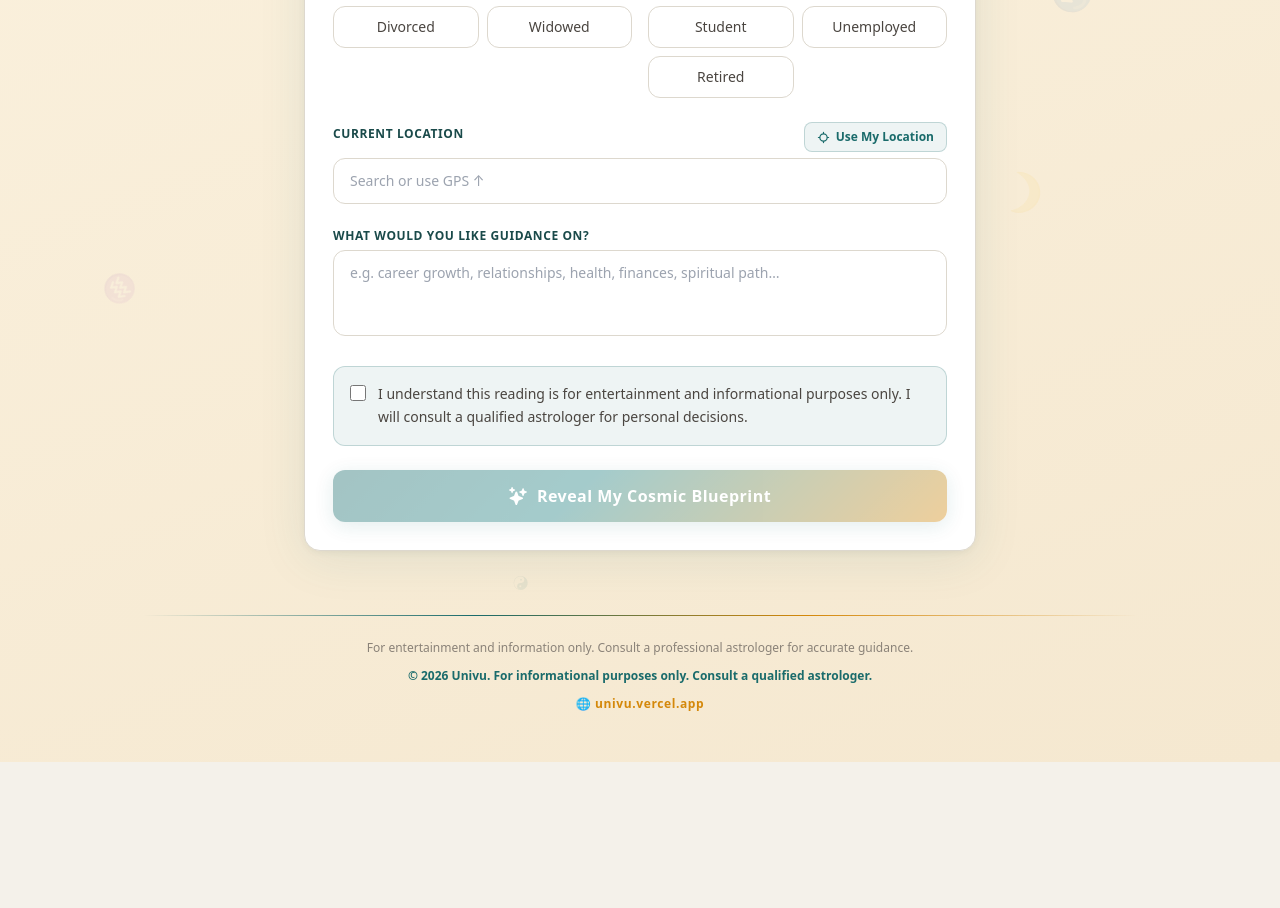
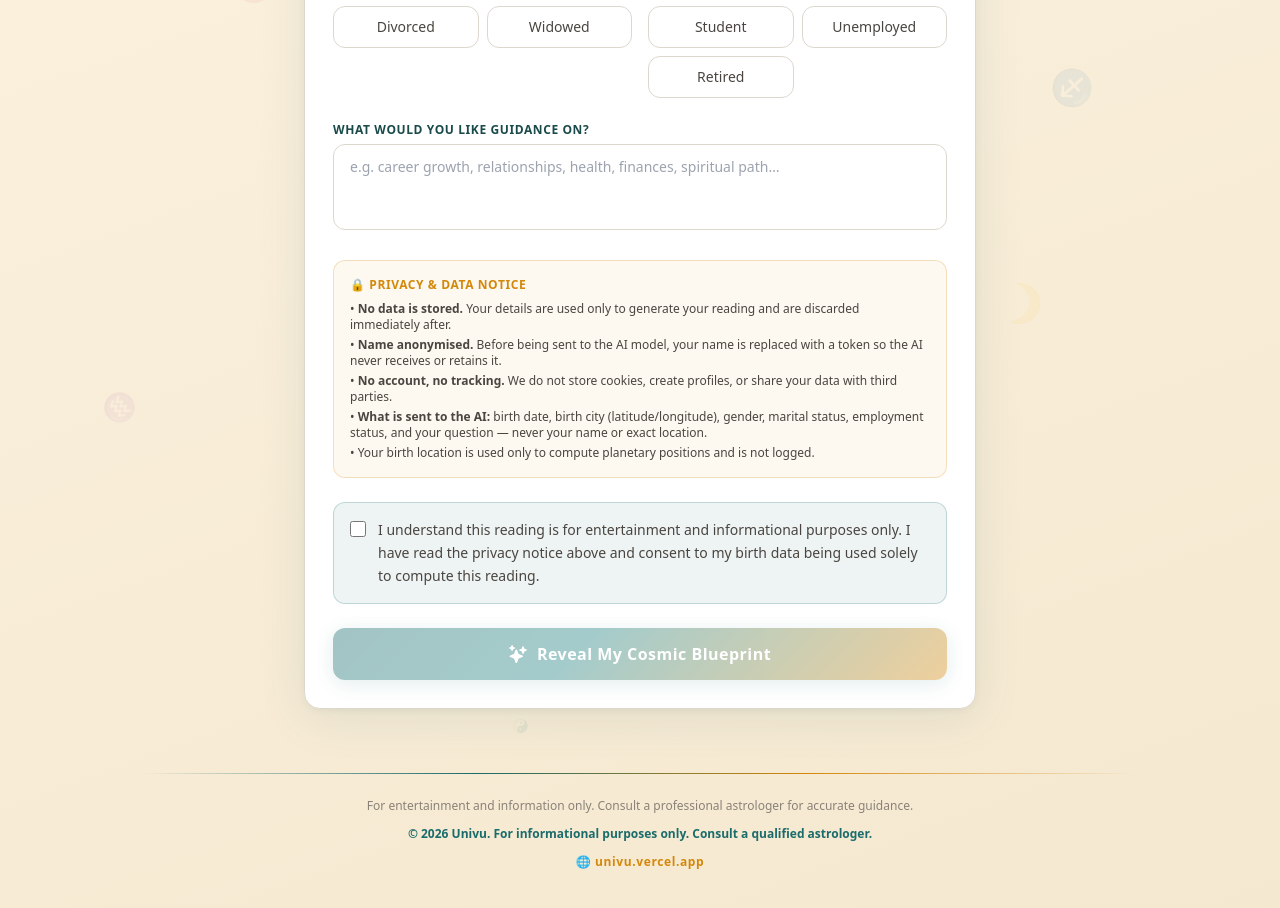
Before and after one commit to ramarepalli86-hue/Univu, a Next.js app: page / in a window 1280 px wide. Shown: the part 1200-2108 px from the top of the page. Before the commit the page ends 1962 px from the top, so only its background shows below. Built offline with nearby package versions, Linux system fonts and the light colour scheme.

Commit message:
privacy: remove current location, anonymise name before AI, add PII disclosure in form

```diff
--- a/src/app/api/personal-reading/route.ts
+++ b/src/app/api/personal-reading/route.ts
@@ -262,12 +262,18 @@ export async function POST(req: NextRequest) {
       return NextResponse.json({ error: 'section and context required' }, { status: 400 });
     }
 
+    // ── PII: replace real name with an anonymous token before sending to the AI ──
+    const anonContext: ReadingContext = {
+      ...context,
+      name: 'the Seeker',  // real name never reaches the AI model
+    };
+
     const promptFn = SECTION_PROMPTS[section];
     if (!promptFn) {
       return NextResponse.json({ error: 'Unknown section: ' + section }, { status: 400 });
     }
 
-    const userPrompt = promptFn(context);
+    const userPrompt = promptFn(anonContext);
 
     const completion = await groq.chat.completions.create({
       model: 'llama-3.3-70b-versatile',
--- a/src/app/api/reading/route.ts
+++ b/src/app/api/reading/route.ts
@@ -7,7 +7,6 @@ export async function POST(req: NextRequest) {
 
     const {
       name, dob, timeOfBirth, birthLat, birthLng, birthCity,
-      currentLat, currentLng, currentCity,
       gender, maritalStatus, employment, concern, chartType, language,
     } = body;
 
@@ -35,9 +34,10 @@ export async function POST(req: NextRequest) {
       birthLat: parseFloat(birthLat) || 28.6139,
       birthLng: parseFloat(birthLng) || 77.2090,
       birthCity: birthCity.trim(),
-      currentLat: parseFloat(currentLat) || parseFloat(birthLat) || 28.6139,
-      currentLng: parseFloat(currentLng) || parseFloat(birthLng) || 77.2090,
-      currentCity: (currentCity || birthCity || '').trim(),
+      // currentCity/currentLat/currentLng removed — not required for chart calc
+      currentLat: parseFloat(birthLat) || 28.6139,
+      currentLng: parseFloat(birthLng) || 77.2090,
+      currentCity: birthCity.trim(),
       gender,
       maritalStatus: maritalStatus || 'single',
       employment: employment || 'employed',
--- a/src/app/page.tsx
+++ b/src/app/page.tsx
@@ -310,7 +310,7 @@ export default function HomePage() {
       {/* Floating AI chat — always visible, injects chart context when reading is available */}
       <AstroChat chartContext={reading
         ? [
-            reading.name ? `Name: ${reading.name}` : '',
+            // PII: name is NOT included in chart context sent to AI
             reading.lagnaSign ? `Lagna (Rising): ${reading.lagnaSign}` : '',
             reading.moonSign ? `Moon sign: ${reading.moonSign}` : '',
             reading.sunSign ? `Sun sign: ${reading.sunSign}` : '',
--- a/src/components/IntakeForm.tsx
+++ b/src/components/IntakeForm.tsx
@@ -2,7 +2,7 @@
 
 import { useState, useCallback } from 'react';
 import { motion } from 'framer-motion';
-import { IoSparkles, IoLocate } from 'react-icons/io5';
+import { IoSparkles } from 'react-icons/io5';
 import LanguageSelector from './LanguageSelector';
 import CityAutocomplete from './CityAutocomplete';
 import { Locale } from '@/i18n';
@@ -16,9 +16,6 @@ export interface IntakeFormData {
   birthLat: number;
   birthLng: number;
   gender: 'male' | 'female' | 'nonbinary' | 'they' | 'prefer_not';
-  currentCity: string;
-  currentLat: number;
-  currentLng: number;
   chartType: 'north' | 'south';
   tradition: 'vedic' | 'western' | 'chinese' | 'egyptian' | 'mayan' | 'all';
   maritalStatus: 'single' | 'married' | 'divorced' | 'widowed';
@@ -167,13 +164,10 @@ export default function IntakeForm({ t, locale, onLocaleChange, onSubmit, loadin
     name: '', dob: '', timeOfBirth: '',
     birthCity: '', birthLat: 0, birthLng: 0,
     gender: 'male',
-    currentCity: '', currentLat: 0, currentLng: 0,
     chartType: 'north', tradition: 'all',
     maritalStatus: 'single', employment: 'employed',
     concern: '', consent: false, language: locale,
   });
-  const [gpsLoading, setGpsLoading] = useState(false);
-  const [gpsError, setGpsError] = useState('');
 
   const upd = useCallback((f: keyof IntakeFormData, v: string | boolean | number) =>
     setForm(p => ({ ...p, [f]: v })), []);
@@ -181,44 +175,6 @@ export default function IntakeForm({ t, locale, onLocaleChange, onSubmit, loadin
   function onBirth(val: string, e?: CityEntry) {
     if (e) setForm(p => ({ ...p, birthCity: val, birthLat: e.lat, birthLng: e.lng }));
     else upd('birthCity', val);
-  }
-  function onCurrent(val: string, e?: CityEntry) {
-    if (e) setForm(p => ({ ...p, currentCity: val, currentLat: e.lat, currentLng: e.lng }));
-    else upd('currentCity', val);
-  }
-
-  function detectGPS() {
-    if (!navigator.geolocation) { setGpsError('Geolocation not supported'); return; }
-    setGpsLoading(true); setGpsError('');
-    navigator.geolocation.getCurrentPosition(async pos => {
-      const { latitude: lat, longitude: lng } = pos.coords;
-      try {
-        const r = await fetch(`https://nominatim.openstreetmap.org/reverse?lat=${lat}&lon=${lng}&format=json&addressdetails=1`);
-        const d = await r.json();
-        const city = d.address?.city || d.address?.town || d.address?.village || d.address?.county || '';
-        const state = d.address?.state || '';
-        const country = d.address?.country || '';
-        const label = [city, state, country].filter(Boolean).join(', ');
-        // Store both display label AND lat/lng via the CityEntry
-        setForm(p => ({
-          ...p,
-          currentCity: label,
-          currentLat: lat,
-          currentLng: lng,
-        }));
-      } catch {
-        setForm(p => ({
-          ...p,
-          currentCity: `${lat.toFixed(4)}, ${lng.toFixed(4)}`,
-          currentLat: lat,
-          currentLng: lng,
-        }));
-      }
-      setGpsLoading(false);
-    }, err => {
-      setGpsError(err.code === 1 ? 'Location permission denied' : 'Could not detect location');
-      setGpsLoading(false);
-    }, { timeout: 10000 });
   }
 
   function handleSubmit(e: React.FormEvent) { e.preventDefault(); if (!form.consent) return; onSubmit({ ...form, language: locale }); }
@@ -351,22 +307,7 @@ export default function IntakeForm({ t, locale, onLocaleChange, onSubmit, loadin
           </div>
         </div>
 
-        {/* Current Location + GPS */}
-        <div>
-          <div className="flex items-center justify-between mb-1.5">
-            <Lbl>Current Location</Lbl>
-            <button type="button" onClick={detectGPS} disabled={gpsLoading}
-              className="flex items-center gap-1.5 text-xs font-semibold px-3 py-1.5 rounded-lg transition-all"
-              style={{ background: TEAL_BG, color: TEAL, border: `1px solid ${TEAL_BR}` }}>
-              {gpsLoading
-                ? <span className="w-3 h-3 border border-current border-t-transparent rounded-full animate-spin inline-block" />
-                : <IoLocate size={13} />}
-              {gpsLoading ? 'Detecting…' : 'Use My Location'}
-            </button>
-          </div>
-          <CityAutocomplete value={form.currentCity} onChange={onCurrent} placeholder="Search or use GPS ↑" />
-          {gpsError && <p className="text-xs mt-1" style={{ color: '#B84A00' }}>{gpsError}</p>}
-        </div>
+        {/* Current Location + GPS — REMOVED for privacy */}
 
         {/* Concern */}
         <div>
@@ -378,13 +319,25 @@ export default function IntakeForm({ t, locale, onLocaleChange, onSubmit, loadin
             onBlur={e => { e.target.style.borderColor = BORDER; e.target.style.boxShadow = 'none'; }} />
         </div>
 
+        {/* PII Disclosure */}
+        <div className="rounded-xl p-4 space-y-2" style={{ background: 'rgba(212,136,10,0.06)', border: '1px solid rgba(212,136,10,0.22)' }}>
+          <p className="text-xs font-bold uppercase tracking-wider" style={{ color: AMBER }}>🔒 Privacy &amp; Data Notice</p>
+          <ul className="text-xs space-y-1 list-none" style={{ color: TEXT_MID }}>
+            <li>• <strong>No data is stored.</strong> Your details are used only to generate your reading and are discarded immediately after.</li>
+            <li>• <strong>Name anonymised.</strong> Before being sent to the AI model, your name is replaced with a token so the AI never receives or retains it.</li>
+            <li>• <strong>No account, no tracking.</strong> We do not store cookies, create profiles, or share your data with third parties.</li>
+            <li>• <strong>What is sent to the AI:</strong> birth date, birth city (latitude/longitude), gender, marital status, employment status, and your question — never your name or exact location.</li>
+            <li>• Your birth location is used only to compute planetary positions and is not logged.</li>
+          </ul>
+        </div>
+
         {/* Consent */}
         <div className="rounded-xl p-4" style={{ background: TEAL_BG, border: `1px solid ${TEAL_BR}` }}>
           <label className="flex items-start gap-3 cursor-pointer">
             <input type="checkbox" checked={form.consent} onChange={e => upd('consent', e.target.checked)}
               className="mt-0.5 w-4 h-4 flex-shrink-0 rounded" style={{ accentColor: TEAL }} />
             <span className="text-sm leading-relaxed" style={{ color: TEXT_MID }}>
-              I understand this reading is for entertainment and informational purposes only. I will consult a qualified astrologer for personal decisions.
+              I understand this reading is for entertainment and informational purposes only. I have read the privacy notice above and consent to my birth data being used solely to compute this reading.
             </span>
           </label>
         </div>
```
Also changed, not shown: src/app/api/enrich-story/route.ts (+27 -24 lines).
